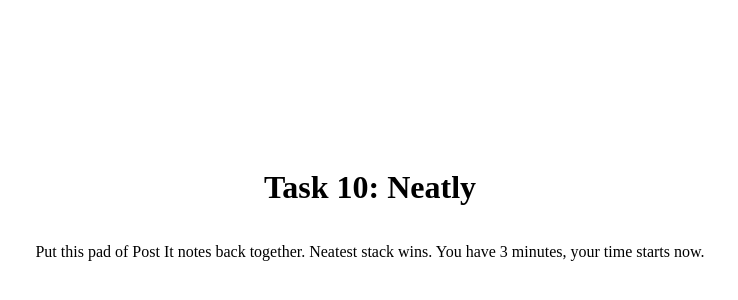
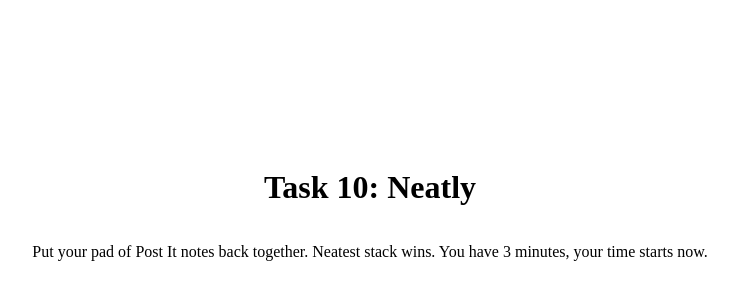
Before and after one commit to MomoTheDragon7/Neatly, a plain HTML site: page newpage.html in a window 1280 px wide. Shown: the part 188-488 px from the top of the page, 270-1008 px from the left. Drawn offline with Linux system fonts and the light colour scheme.

Commit message:
Update newpage.html

```diff
--- a/newpage.html
+++ b/newpage.html
@@ -15,6 +15,6 @@
 </head>
 <body>
   <h1>Task 10: Neatly</h1>
-  <p>Put this pad of Post It notes back together. Neatest stack wins. You have 3 minutes, your time starts now.</p>
+  <p>Put your pad of Post It notes back together. Neatest stack wins. You have 3 minutes, your time starts now.</p>
 </body>
 </html>
```
